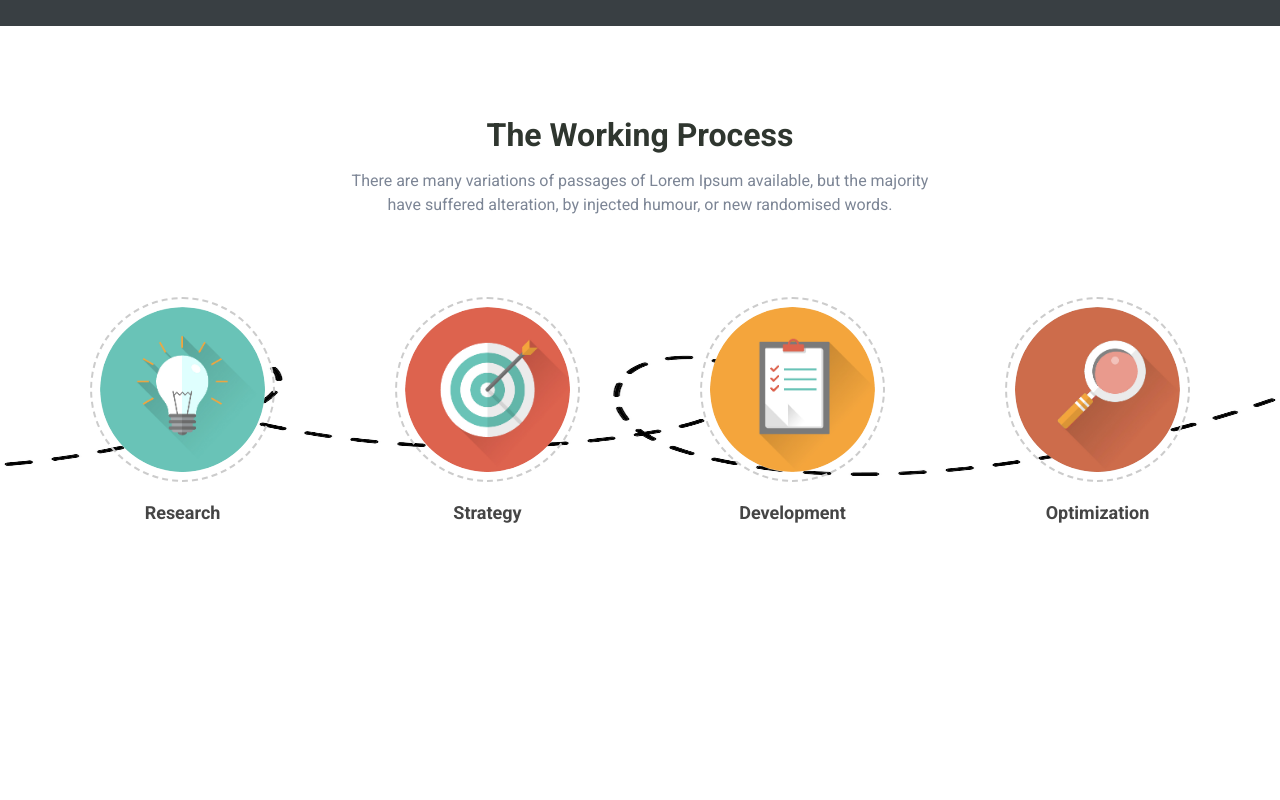
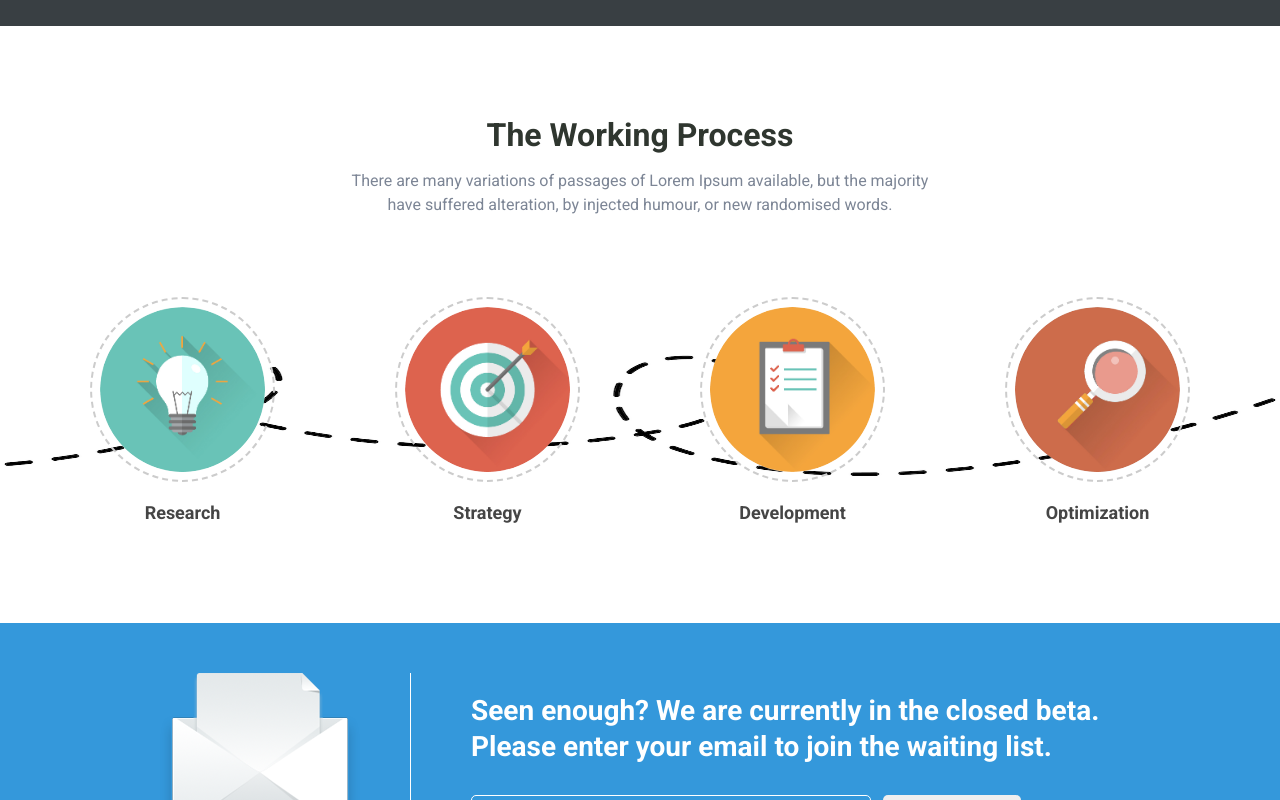
Before and after one commit to kihonoluluhawaii/Marketer---epic, a React (Vite) app: page / in a window 1280 px wide. Shown: the part 5829-6629 px from the top of the page. Before the commit the page ends 6452 px from the top, so only its background shows below. Built offline with nearby package versions, Linux system fonts and the light colour scheme.

Commit message:
"feat: SendEmailSection 추가"

```diff
--- a/src/components/Icon/IconList.tsx
+++ b/src/components/Icon/IconList.tsx
@@ -344,8 +344,8 @@ export const IconCrown = () => (
         <path
             d="M5 17.5H19"
             stroke="currentColor"
-            stroke-width="1.5"
-            stroke-linecap="round"
+            strokeWidth="1.5"
+            strokeLinecap="round"
         />
     </svg>
 );
--- a/src/components/ImageResouce/ImageResource.tsx
+++ b/src/components/ImageResouce/ImageResource.tsx
@@ -35,6 +35,7 @@ const imageList = {
     process3: '/images/process3.jpg',
     process4: '/images/process4.jpg',
     process5: '/images/process5.jpg',
+    email: '/images/email.png',
 } as const;
 
 export type ImageName = keyof typeof imageList;
--- a/src/pages/Home/components/Process/index.tsx
+++ b/src/pages/Home/components/Process/index.tsx
@@ -22,7 +22,7 @@ have suffered alteration, by injected humour, or new randomised words."
             />
             <Course>
                 {programList.map((item) => (
-                    <div>
+                    <div key={item.programId}>
                         <DottedCircle>
                             <ImageResource
                                 name={item.name}
--- a/src/pages/Home/components/Recommend/index.tsx
+++ b/src/pages/Home/components/Recommend/index.tsx
@@ -25,7 +25,7 @@ const reviewList: Array<{
                         etsa lorem nibh ligula et evenit praesent autim fugit
                         justo et sed tempor."`,
         reviewerImage: 'client2',
-        reviewerName: 'CRISTINA RICHARDS',
+        reviewerName: 'SONG KIM',
         reviewerRole: 'CEO - SmartDesign',
     },
     {
@@ -34,7 +34,7 @@ const reviewList: Array<{
                         etsa lorem nibh ligula et evenit praesent autim fugit
                         justo et sed tempor."`,
         reviewerImage: 'client3',
-        reviewerName: 'CRISTINA RICHARDS',
+        reviewerName: 'CRISTIANO RONALDO',
         reviewerRole: 'CEO - SmartDesign',
     },
 ];
--- /dev/null
+++ b/src/pages/Home/components/SendEmail/index.tsx
@@ -0,0 +1,121 @@
+import styled from '@emotion/styled';
+import ImageResource from '../../../../components/ImageResouce/ImageResource.tsx';
+import { FormEvent, useState } from 'react';
+
+const SendEmail = () => {
+    const [submitted, setSubmitted] = useState(false);
+
+    const clickStartedAndCheckEmail = (e: FormEvent<HTMLFormElement>) => {
+        e.preventDefault();
+        const form = e.currentTarget;
+        if (form.checkValidity()) {
+            setSubmitted(true);
+        } else {
+            form.reportValidity();
+        }
+    };
+
+    return (
+        <Container>
+            <EmailSection>
+                <ImageResource
+                    name="email"
+                    alt="email image"
+                    width={200}
+                    height={180}
+                />
+                <EmailInput submitted={submitted}>
+                    <h2>
+                        Seen enough? We are currently in the closed beta. Please
+                        enter your email to join the waiting list.
+                    </h2>
+                    {!submitted ? (
+                        <form onSubmit={clickStartedAndCheckEmail}>
+                            <input
+                                required
+                                type="email"
+                                placeholder="Enter Your Email Address"
+                            />
+                            <button type="submit">GET STARTED!</button>
+                        </form>
+                    ) : (
+                        <span>
+                            We received your message and you'll hear from us
+                            soon. Thank You!
+                        </span>
+                    )}
+                </EmailInput>
+            </EmailSection>
+        </Container>
+    );
+};
+
+export default SendEmail;
+
+const Container = styled.div`
+    display: flex;
+    justify-content: center;
+    color: #ffffff;
+    background-color: #3498db;
+`;
+
+const EmailSection = styled.div`
+    display: flex;
+    max-width: 960px;
+    margin: 0 90px;
+    padding: 50px 0;
+`;
+
+const EmailInput = styled.div<{ submitted: boolean }>`
+    width: 100%;
+    padding: 0 0 30px 60px;
+    border-left: 1px solid white;
+    margin-left: 50px;
+
+    h2 {
+        padding: 20px 0 30px;
+        font-size: 28px;
+        line-height: 36px;
+    }
+
+    span {
+        font-size: 18px;
+        font-weight: 400;
+        font-style: italic;
+    }
+
+    input {
+        width: 100%;
+        max-width: 400px;
+        height: 56px;
+        padding-inline: 26px;
+        box-sizing: border-box;
+        border-radius: 5px;
+        border: 1px solid white;
+        background-color: inherit;
+
+        &::placeholder {
+            color: rgb(255, 255, 255);
+            font-size: 17px;
+            font-weight: 400;
+        }
+    }
+
+    button {
+        max-width: 140px;
+        height: 56px;
+        margin-left: 12px;
+        border: none;
+        border-radius: 5px;
+        padding: 20px;
+        font-weight: 800;
+        color: #2980b9;
+        cursor: pointer;
+        transition: 0.8s;
+
+        &:hover {
+            background-color: #2980b9;
+            color: #fff;
+        }
+    }
+`;
--- a/src/pages/Home/index.tsx
+++ b/src/pages/Home/index.tsx
@@ -7,6 +7,7 @@ import Recommend from './components/Recommend';
 import News from './components/News';
 import Team from './components/Team';
 import Process from './components/Process';
+import SendEmail from './components/SendEmail';
 
 const Home = () => {
     return (
@@ -20,6 +21,7 @@ const Home = () => {
             <News />
             <Team />
             <Process />
+            <SendEmail />
         </>
     );
 };
```
Also changed, not shown: public/images/email.png (added).
